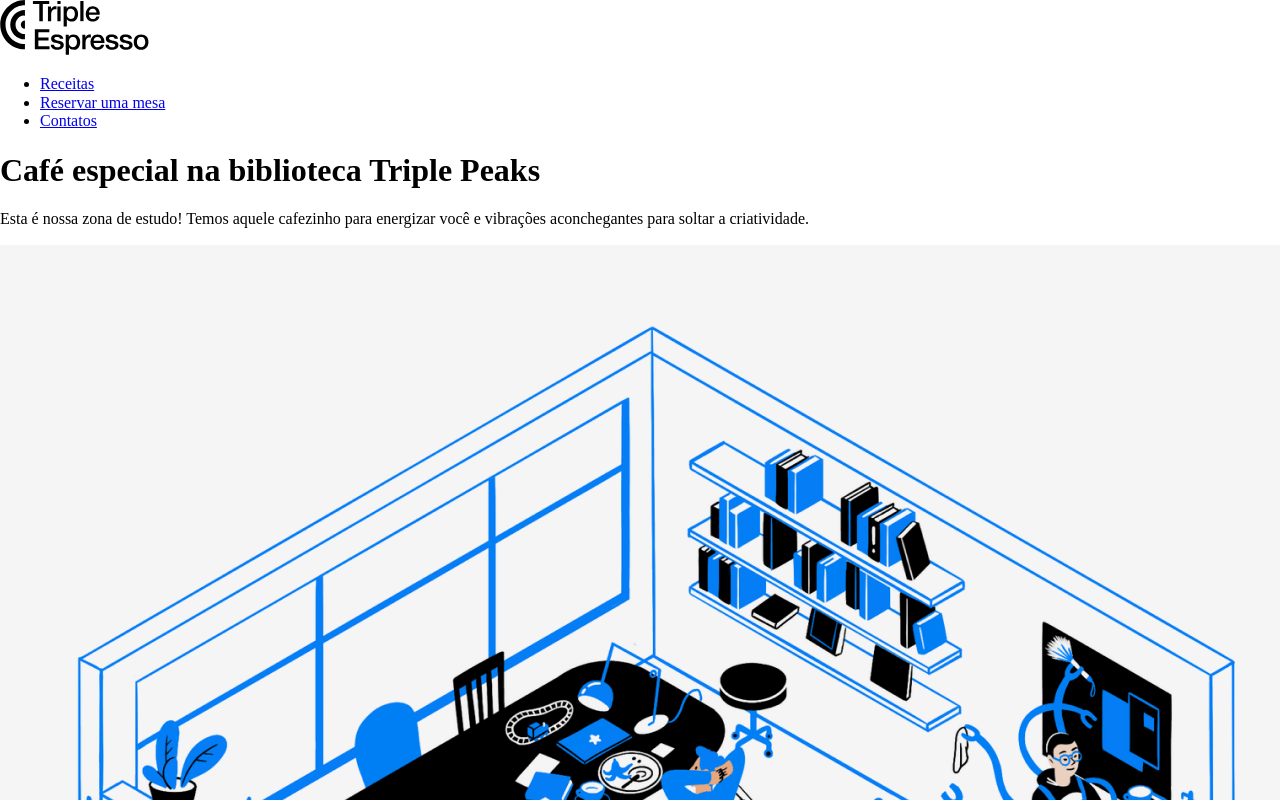
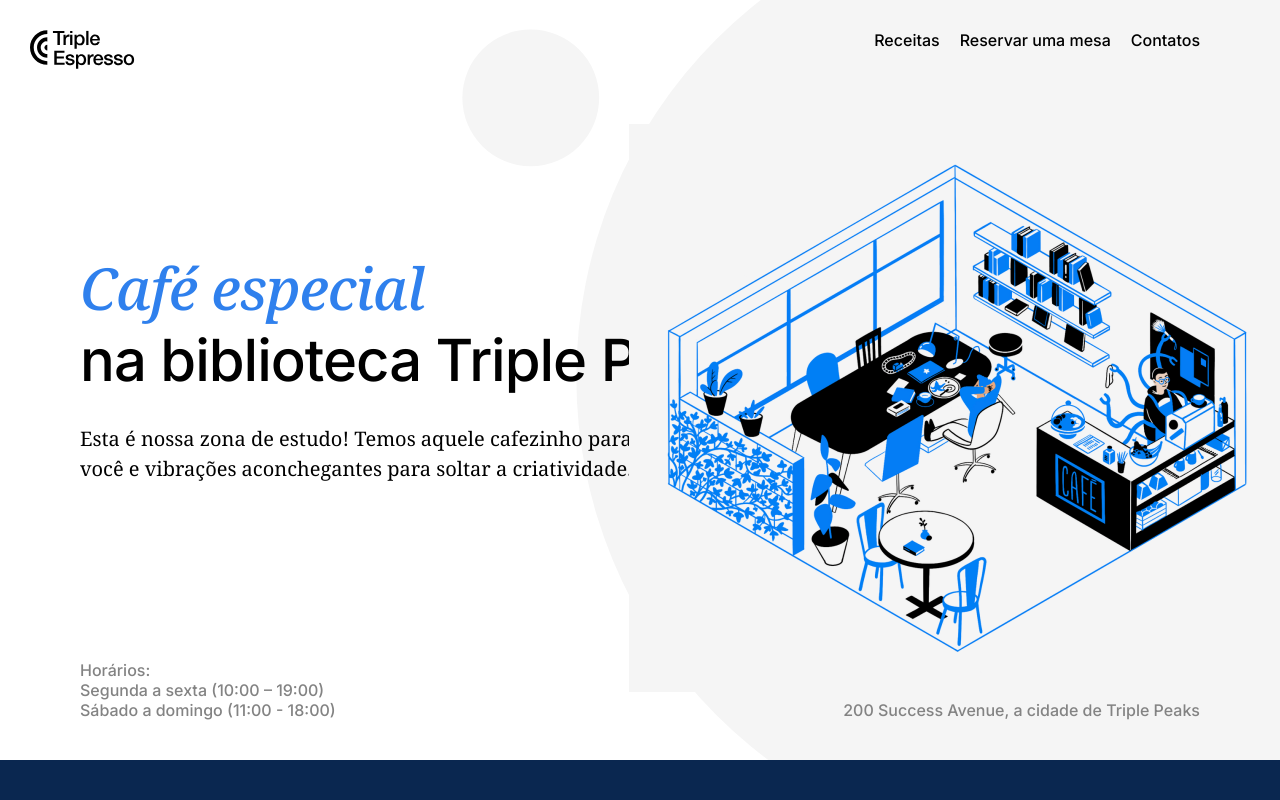
Before and after one commit to bastienroque/web_project_homeland, a plain HTML site: page index.html in a window 1280 px wide. Shown: the top 800 px of the page. Drawn offline with nearby package versions, Linux system fonts and the light colour scheme.

Commit message:
Correção duas barras no @import

```diff
--- a/pages/index.css
+++ b/pages/index.css
@@ -1,11 +1,11 @@
-@import url("..//vendor/normalize.css");
-@import url("..//blocks/page.css");
-@import url("..//blocks/header.css");
-@import url("..//blocks/nav.css");
-@import url("..//blocks/recipes.css");
-@import url("..//blocks/reservation.css");
-@import url("..//blocks/form.css");
-@import url("..//blocks/footer.css");
+@import url("../vendor/normalize.css");
+@import url("../blocks/page.css");
+@import url("../blocks/header.css");
+@import url("../blocks/nav.css");
+@import url("../blocks/recipes.css");
+@import url("../blocks/reservation.css");
+@import url("../blocks/form.css");
+@import url("../blocks/footer.css");
 
 body {
     margin: 0;
```
